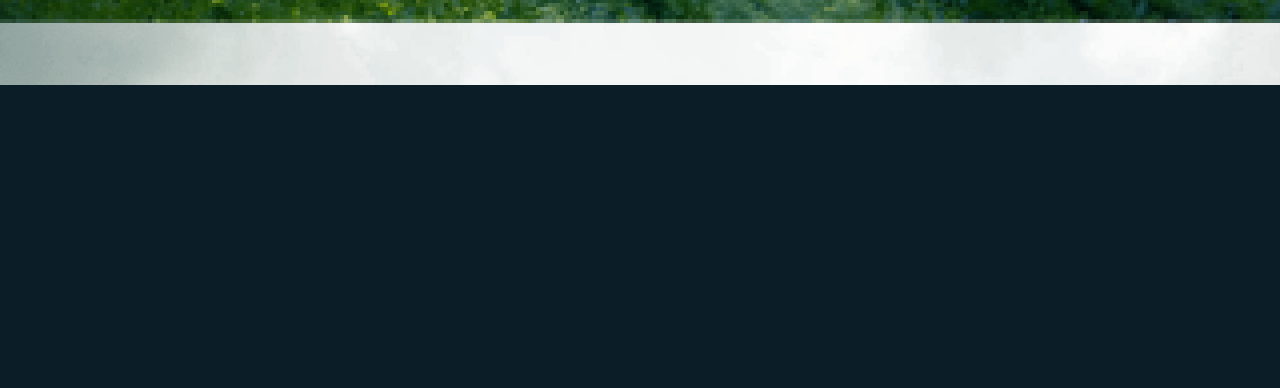
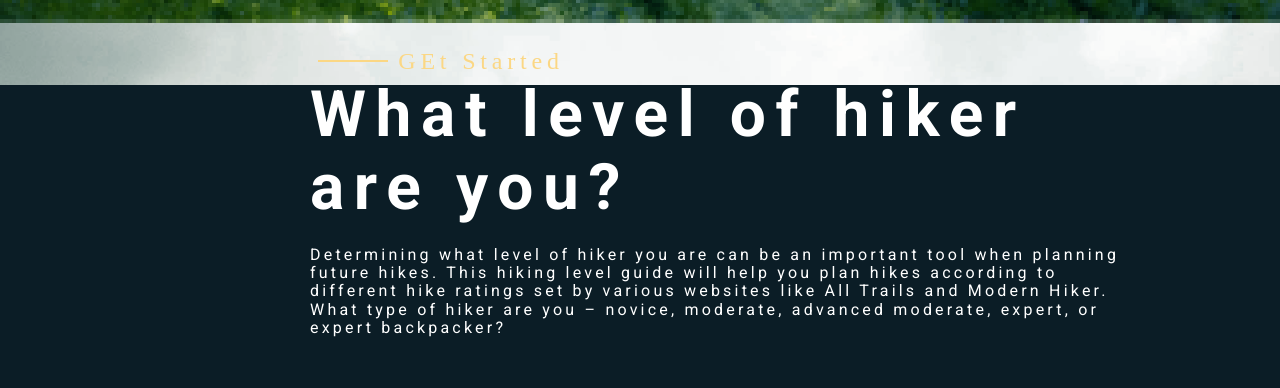
Before and after one commit to faonchik/demo, a website built with Vite: page index.html in a window 1280 px wide. Shown: the part 715-1103 px from the top of the page. Before the commit the page ends 800 px from the top, so only its background shows below. Built offline with nearby package versions, Linux system fonts and the light colour scheme.

Commit message:
BeginningText

```diff
--- a/index.html
+++ b/index.html
@@ -33,17 +33,17 @@
                 <div class="page-content__subtitle">Be Prepared For The <br> Mountains And Beyond!</div>
 
                 <div class="logo__Mountains">
-                    <img src="/public/MG.png" alt="Vg">
-                </div>
+                    <img src="/public/MG.png" alt="Vg"></div>
 
                 <div class="logo__green--hill">
-                    <img src="/public/VG.png" alt="">
-                </div>
+                    <img src="/public/VG.png" alt=""></div>
+
+            <div class="page-content section">
+                <div class="page__section_header">What level of  hiker are you?</div>
+                <div class="page__section_subtitle">GEt Started</div>
+                <div class="page__section_text">Determining what level of hiker you are can be an important tool when planning future hikes. This hiking level guide will help you plan hikes according to different hike ratings set by various websites like All Trails and Modern Hiker. What type of hiker are you – novice, moderate, advanced moderate, expert, or expert backpacker? </div>
 
 
-
-
-            </div>
 
         </div>
   </body>
--- a/style.css
+++ b/style.css
@@ -109,3 +109,46 @@
     margin-left: 450px;
     margin-top: -900px;
 }
+
+.page__section_header {
+    display: grid;
+    padding: 50px 310px;
+    text-align: left;
+    font-family: "Roboto", sans-serif;
+    font-weight: 700;
+    font-size: 64px;
+    color: white;
+    letter-spacing: .6rem;
+    align-items: end;
+}
+
+.page__section_subtitle {
+    position: relative;
+    display: flex;
+    justify-content: flex-start;
+    font-size:  24px;
+    color: var(--yellow-color);
+    font-family: ABeeZee;
+    letter-spacing: .3rem;
+    margin-top: -227px;
+    margin-right: 500px;
+
+}
+
+.page__section_subtitle::before {
+    content: "";
+    width: 70px;
+    height: 2px;
+    background-color: var(--yellow-color);
+    position: absolute;
+    top: 12px;
+    left: -80px;
+
+}
+
+.page__section_text {
+    padding: 50px 310px;
+    letter-spacing: .2rem;
+    margin-top: 120px;
+
+}
```
